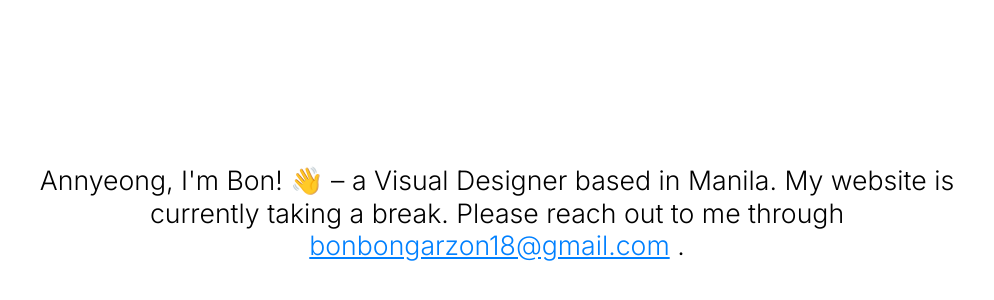
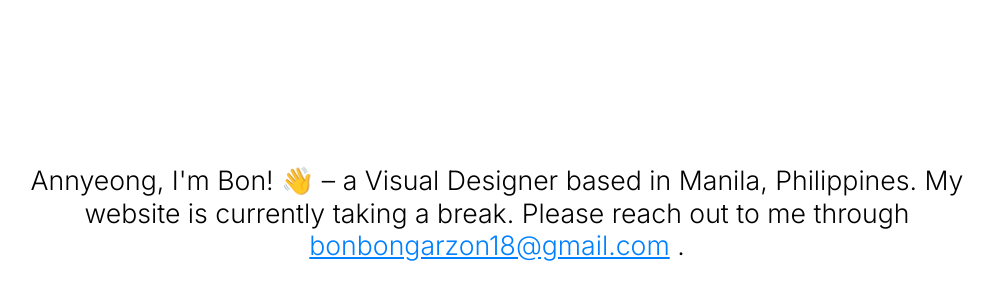
Before and after one commit to bonbongarzon/nameisbon.live, a plain HTML site: page index.html in a window 1280 px wide. Shown: the part 188-488 px from the top of the page, without its empty margins (143-1137 px from the left). Drawn offline with Linux system fonts and the light colour scheme.

Commit message:
Update index.html

```diff
--- a/index.html
+++ b/index.html
@@ -13,7 +13,7 @@
 
     <section>
         <div class="main-container">
-            <h1>Annyeong, I'm Bon! 👋 – a Visual Designer based in Manila.
+            <h1>Annyeong, I'm Bon! 👋 – a Visual Designer based in Manila, Philippines.
                 My website is currently taking a break. Please reach out to me through <a href="mailto:bonbongarzon18@gmail.com">bonbongarzon18@gmail.com</a> .</h1>
         </div>
 
```
